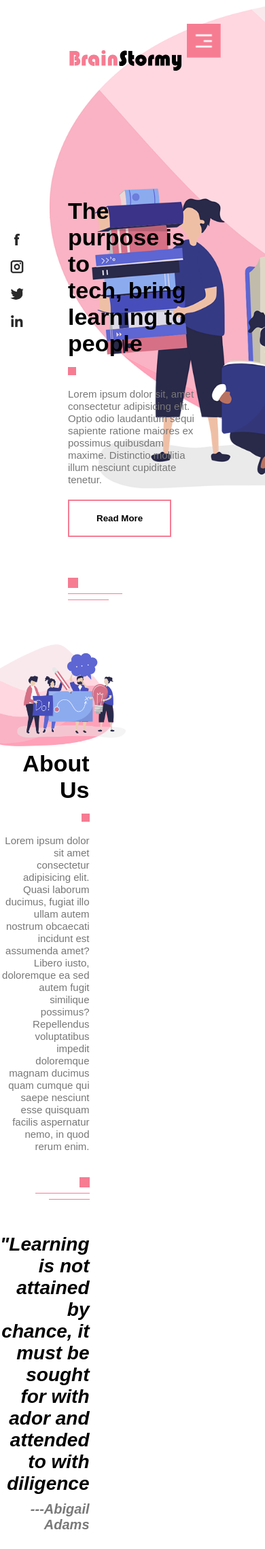
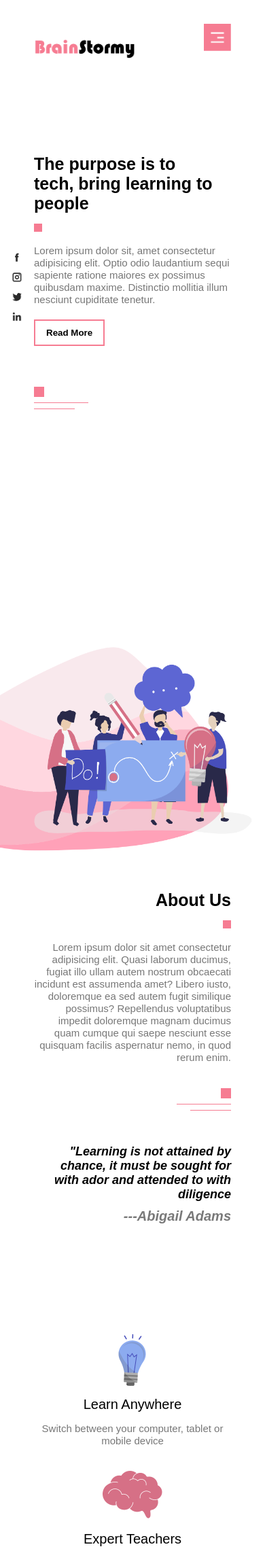
Before and after one commit to masrufjaman/Online-Learning-Management-System, a PHP site: page / in a window 390 px wide. Shown: the top 2279 px of the page at 68% size. Run offline with PHP 8.4, Linux system fonts and the light colour scheme.

Commit message:
made responsive

```diff
--- a/assets/css/style.css
+++ b/assets/css/style.css
@@ -306,3 +306,80 @@ hr {
   margin: 0 auto 20px;
   cursor: pointer;
 }
+
+/* *RESPONSIVE */
+@media only screen and (max-width: 770px) {
+  #header {
+    background-image: none;
+  }
+  .container {
+    margin-left: 50px;
+    margin-right: 50px;
+  }
+  .logo {
+    margin-top: 20px;
+    width: 150px;
+  }
+  .header-text {
+    margin-top: 100px;
+  }
+  h1 {
+    font-size: 25px;
+  }
+  .common-btn {
+    padding: 10px 16px;
+  }
+  /* SideNav */
+  #menuBtn {
+    width: 40px;
+    right: 50px;
+  }
+  /* Social-icons */
+  .social-icons img {
+    width: 14px;
+    margin: 15px auto;
+  }
+  /* About Us */
+  .about-left-col,
+  .about-right-col {
+    flex-basis: 100%;
+  }
+  .about-text {
+    margin: 50px 50px 0;
+    display: inline-block;
+  }
+  .about-text h2 {
+    margin: 50px 0 10px;
+    font-size: 18px;
+  }
+  /* Features */
+  .feature-col {
+    flex-basis: 100%;
+    margin-bottom: 20px;
+  }
+  /* Course */
+  .course-left-col {
+    flex-basis: 100%;
+  }
+  .course-right-col {
+    flex-basis: 100%;
+    margin-top: 70px;
+  }
+  /* Contact */
+  .contact-left-col {
+    flex-basis: 100%;
+  }
+  .contact-right-col {
+    flex-basis: 100%;
+    margin-top: 50px;
+  }
+  /* Footer */
+  .footer-left-col,
+  .footer-right-col {
+    flex-basis: 100%;
+  }
+  .link-title {
+    flex-basis: 50%;
+    margin-bottom: 30px;
+  }
+}
```
